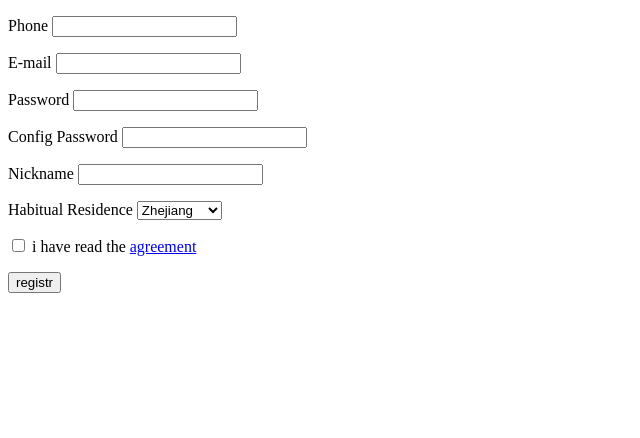
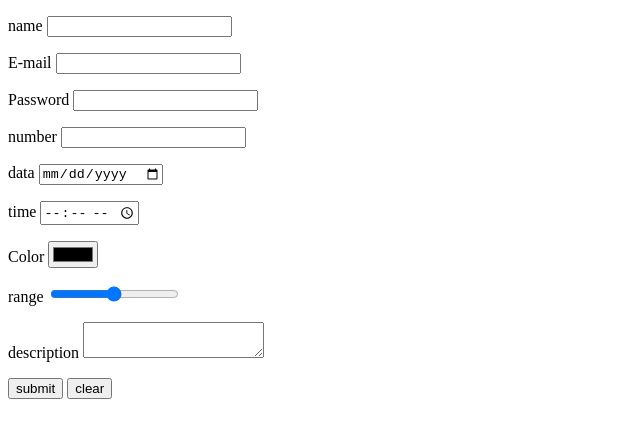
Before and after one commit to giorgi123412/html-and-css-practics, a plain HTML site: page 4-forms/index.html in a window 1280 px wide. Shown: the whole page, without its empty margins (0-640 px from the left). Drawn offline with Linux system fonts and the light colour scheme.

Commit message:
feat(4-form): finish practice-2

```diff
--- a/4-forms/index.html
+++ b/4-forms/index.html
@@ -10,12 +10,12 @@
     <form accept="/">
         <p>
             <label>
-                Phone <input type="number" name="number" required>
+               name <input type="text" name="name" required>
             </label>
         </p>
         <p>
             <label>
-                E-mail <input type="email" name="text" required>
+                E-mail <input type="email" name="email" required>
             </label>
         </p>
         <p>
@@ -25,29 +25,46 @@
         </p>
         <p>
             <label>
-                Config Password <input type="password" name="password" required>
+                number <input type="number" name="number" required>
             </label>
         </p>
         <p>
             <label>
-                Nickname <input type="text" name="text" required>
+                data <input type="date" name="data" required>
             </label>
         </p>
         <p>
-            Habitual Residence
-            <select name="select" id="select">
-                <!-- <option value="">Zhejiang/Hangzhou/West Lake </option> -->
-                <option value="Zhejiang">Zhejiang</option>
-                <option value="Hangzhou">Hangzhou</option>
-                <option value="West Lake">West Lake</option>
-            </select>
+            <label>
+                time <input type="time" name="time" required>
+            </label>
         </p>
         <p>
-            <input type="checkbox"> i have read the <a href="https://www.google.com/">agreement</a>
+            <label>
+                    Color <input type="color" name="color" required>
+            </label>
+
         </p>
         <p>
-            <input type="submit" name="registr" value="registr">
+            <label>
+                    range <input type="range" name="range" required>
+            </label>
+
         </p>
+        <p>
+            <label>
+                description <textarea name="textarea" required></textarea>
+            </label>
+        </p>
+        <p>
+            <label>
+                    <input type="submit" value="submit">
+            </label>
+
+                <label>
+                        <input type="reset" value="clear">
+                </label>
+
+            </p>
     </form>
 </body>
 </html>
```
